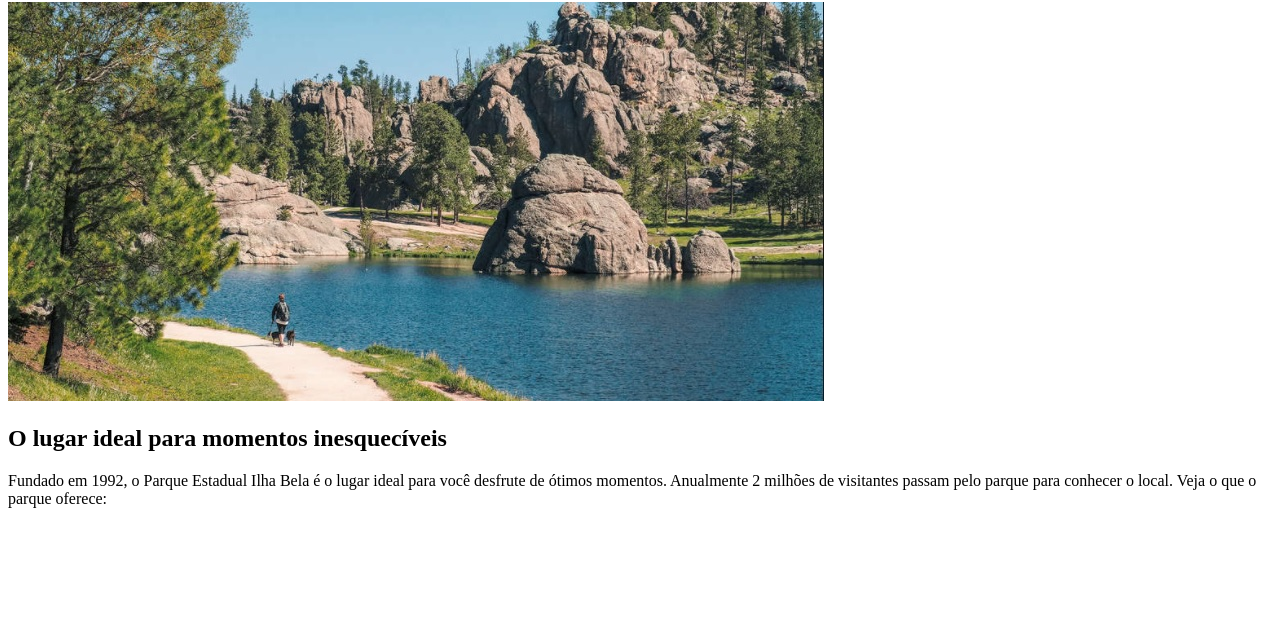
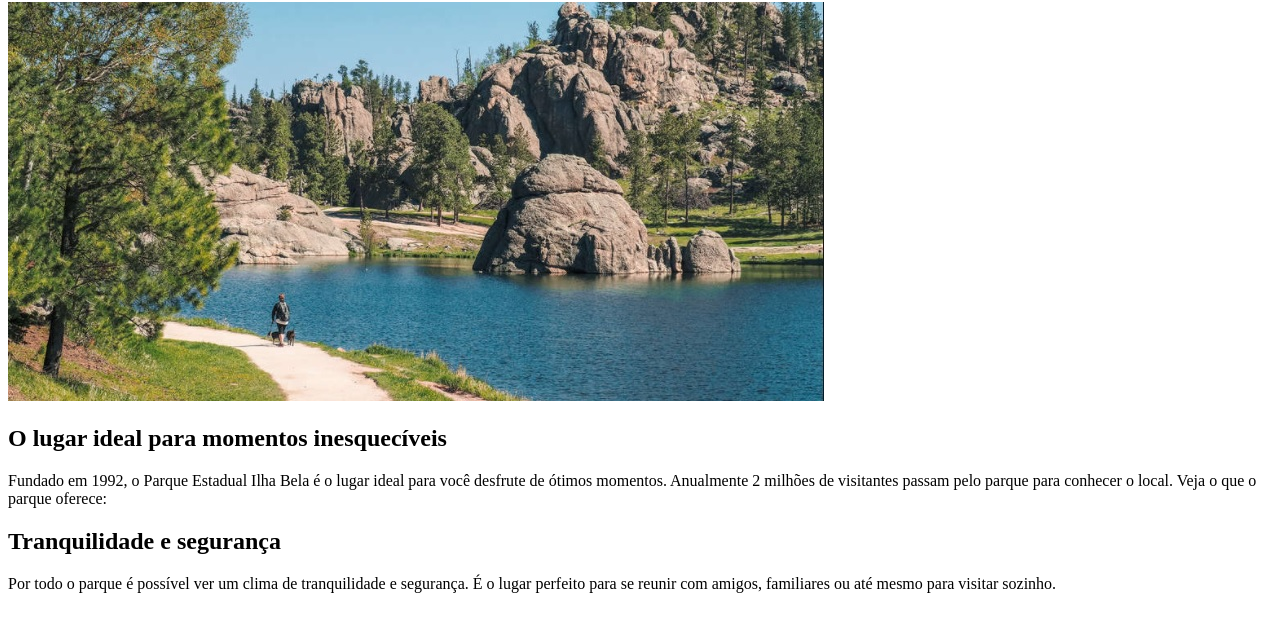
Before and after one commit to tiagobviegas/parque-ilha-bela, a plain HTML site: page index.html in a window 1280 px wide. Shown: the part 78-710 px from the top of the page. Drawn offline with Linux system fonts and the light colour scheme.

Commit message:
segunda sessao finalizada

```diff
--- a/index.html
+++ b/index.html
@@ -15,6 +15,11 @@
       Fundado em 1992, o Parque Estadual Ilha Bela é o lugar ideal para você desfrute de ótimos momentos. Anualmente 2 milhões de visitantes passam pelo parque para conhecer o local. Veja o que o parque oferece:
     </p>
   </div>
-  <div></div>
+  <div>
+    <h2>Tranquilidade e segurança</h2>
+    <p>
+      Por todo o parque é possível ver um clima de tranquilidade e segurança. É o lugar perfeito para se reunir com amigos, familiares ou até mesmo para visitar sozinho.
+    </p>
+  </div>
 </body>
 </html>
```
